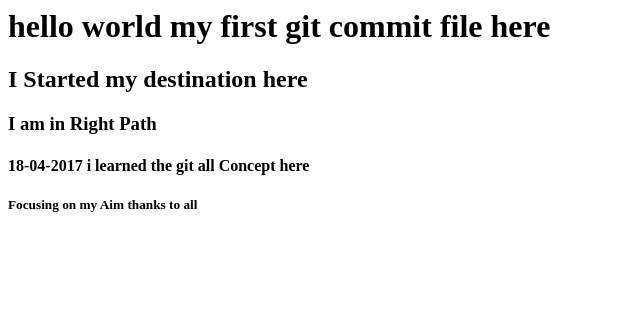
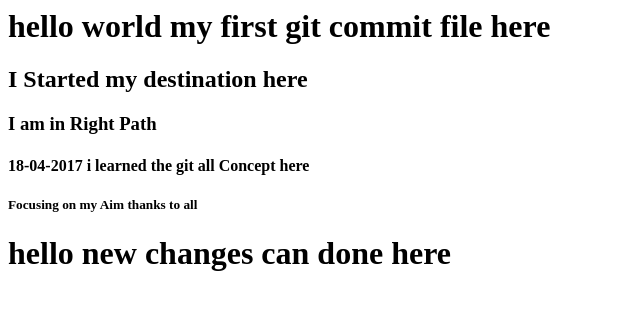
Before and after one commit to prashant2891/myfirst-githubrepo, a plain HTML site: page index.html in a window 1280 px wide. Shown: the whole page, without its empty margins (0-640 px from the left). Drawn offline with Linux system fonts and the light colour scheme.

Commit message:
small changes can done

```diff
--- a/index.html
+++ b/index.html
@@ -3,3 +3,4 @@
 <h3>I am in Right Path</h3>
 <h4>18-04-2017 i learned the git all Concept here</h4>
 <h5>Focusing on my Aim thanks to all</h5>
+<h1>hello new changes can done here</h1>
```
